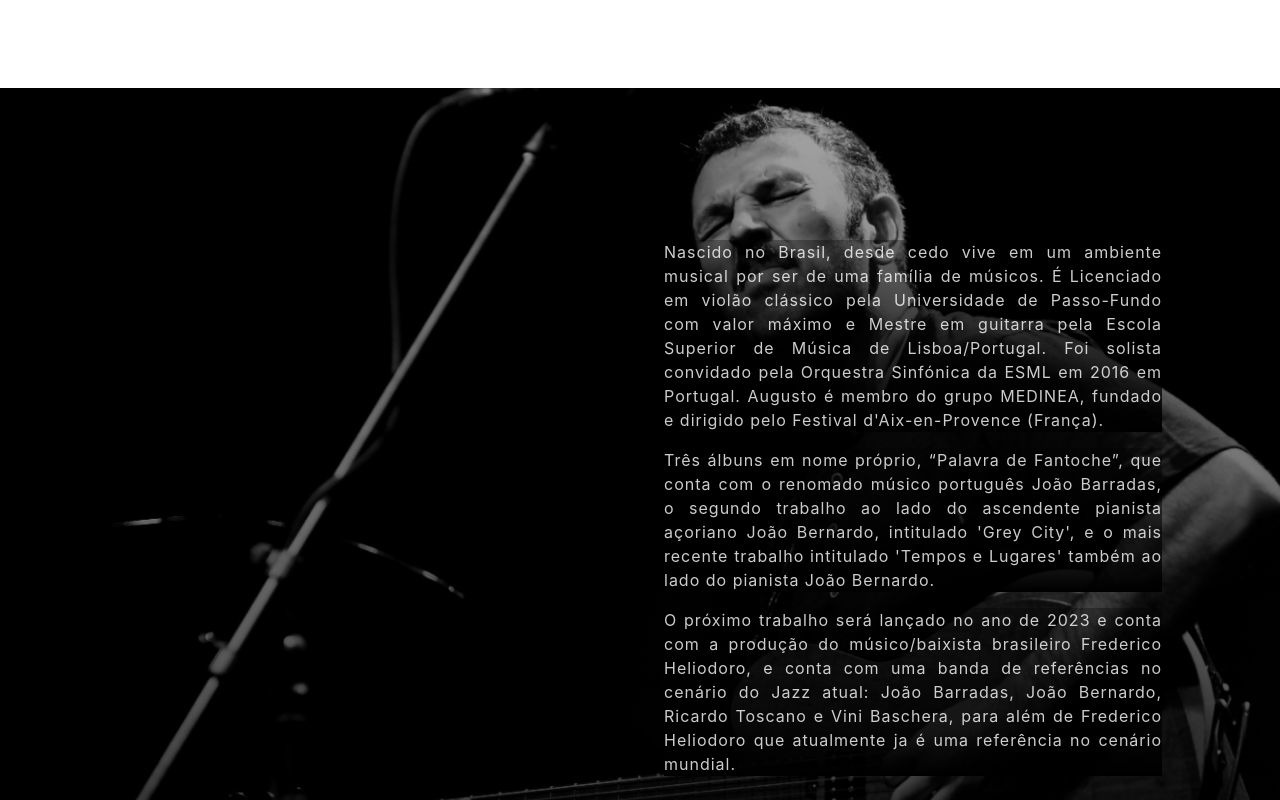
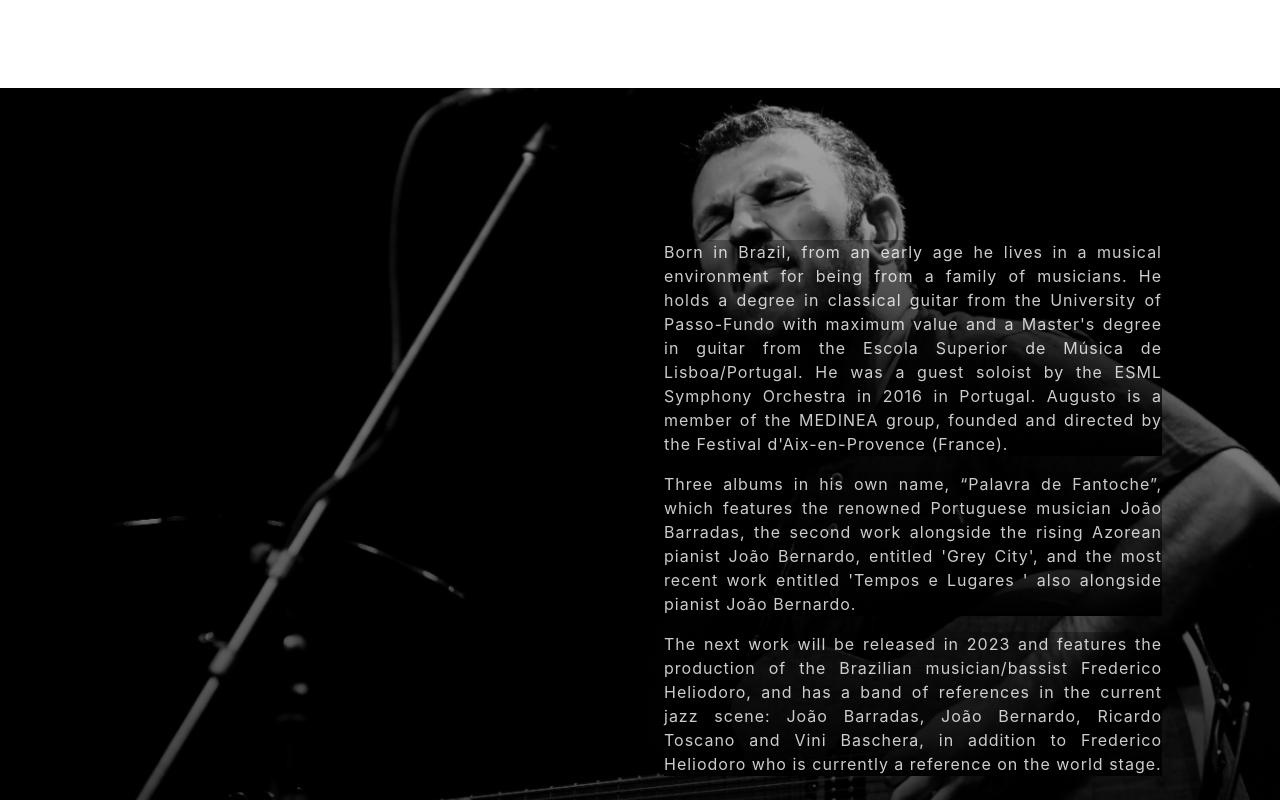
Before and after one commit to IsabelaBianchi/artist, a Next.js app: page /bio in a window 1280 px wide. Shown: the top 800 px of the page. Built offline with nearby package versions, Linux system fonts and the light colour scheme.

Commit message:
Add new proects

```diff
--- a/locales/en.js
+++ b/locales/en.js
@@ -1,10 +1,10 @@
 export default {
     main_tittle: 'Augusto Baschera',
     main_title_desc: 'Jazz Guitarist',
-    about: 'Augusto Baschera é um músico relevante da nova geração da Música Brasileira, que propõe um novo enredo entre o instrumento e a composição.',
-    about_biografy : "Nascido no Brasil, desde cedo vive em um ambiente musical por ser de uma família de músicos. É Licenciado em violão clássico pela Universidade de Passo-Fundo com valor máximo e Mestre em guitarra pela Escola Superior de Música de Lisboa/Portugal. Foi solista convidado pela Orquestra Sinfónica da ESML em 2016 em Portugal. Augusto é membro do grupo MEDINEA, fundado e dirigido pelo Festival d'Aix-en-Provence (França).",
-    about_biografy_1: "Três álbuns em nome próprio, “Palavra de Fantoche”, que conta com o renomado músico português João Barradas, o segundo trabalho ao lado do ascendente pianista açoriano João Bernardo, intitulado 'Grey City', e o mais recente trabalho intitulado 'Tempos e Lugares' também ao lado do pianista João Bernardo.",
-    about_biografy_2: "O próximo trabalho será lançado no ano de 2023 e conta com a produção do músico/baixista brasileiro Frederico Heliodoro, e conta com uma banda de referências no cenário do Jazz atual: João Barradas, João Bernardo, Ricardo Toscano e Vini Baschera, para além de Frederico Heliodoro que atualmente ja é uma referência no cenário mundial.",
+    about: 'Augusto Baschera is a relevant musician of the new generation of Brazilian Music, who proposes a new plot between the instrument and the composition.',
+    about_biografy : "Born in Brazil, from an early age he lives in a musical environment for being from a family of musicians. He holds a degree in classical guitar from the University of Passo-Fundo with maximum value and a Master's degree in guitar from the Escola Superior de Música de Lisboa/Portugal. He was a guest soloist by the ESML Symphony Orchestra in 2016 in Portugal. Augusto is a member of the MEDINEA group, founded and directed by the Festival d'Aix-en-Provence (France).",
+    about_biografy_1: "Three albums in his own name, “Palavra de Fantoche”, which features the renowned Portuguese musician João Barradas, the second work alongside the rising Azorean pianist João Bernardo, entitled 'Grey City', and the most recent work entitled 'Tempos e Lugares ' also alongside pianist João Bernardo.",
+    about_biografy_2: "The next work will be released in 2023 and features the production of the Brazilian musician/bassist Frederico Heliodoro, and has a band of references in the current jazz scene: João Barradas, João Bernardo, Ricardo Toscano and Vini Baschera, in addition to Frederico Heliodoro who is currently a reference on the world stage.",
     all_projects: 'See Projects',
     menu_about: 'About',
     menu_projects : 'Projects',
@@ -12,8 +12,7 @@ export default {
     menu_galery: 'Gallery',
     menu_biography: 'About',
     project_tl_tittle: 'Tempos de Lugares',
-    project_tl_description: 'Lançado em maio de 2022, "Tempos e Lugares" é o segundo disco do duo Augusto Baschera & João Bernardo. Este álbum resulta da gravação de um concerto ao vivo no Teatro Micaelense / São Miguel - Açores. Nas composições que integram esta gravação ecoam traços explorados pelo duo no primeiro álbum , "Grey City", que representam e marcam a identidade característica da dupla como por exemplos as melodias em uníssono que são guiadas por uma voz interior dotada de lirismo. Neste novo trabalho  o duo junta a sua essência com um vigor rítmico que vinca as suas tradições e influências e ao mesmo tempo reflete a universalidade da sua música.',
-
+    project_tl_description: "Released in May 2022, 'Tempos e Lugares' is the second album by the duo Augusto Baschera & João Bernardo. This album results from the recording of a live concert at Teatro Micaelense / São Miguel - Azores. The compositions that make up this recording echo traits explored by the duo on their first album, 'Grey City', which represent and mark the duo's characteristic identity, such as the unison melodies that are guided by an inner voice endowed with lyricism. In this new work, the duo combines its essence with a rhythmic vigor that emphasizes its traditions and influences and at the same time reflects the universality of its music.",
     project_one_tittle: "Grey City",
     project_one_description:  "The “Grey City” album  by Augusto Baschera and João Bernardo is mainly based on the timbral fusion of this unique formation. The album is influenced by popular, classical and jazz music. The music comes from an intimate voice and develops through a modern language, in order to portray the juxtaposition of different realities. Augusto Baschera and João Bernardo make “Grey City” a way to question their musical conduct in current times.",
     project_two_tittle : "Palavra de Fantoche",
```
